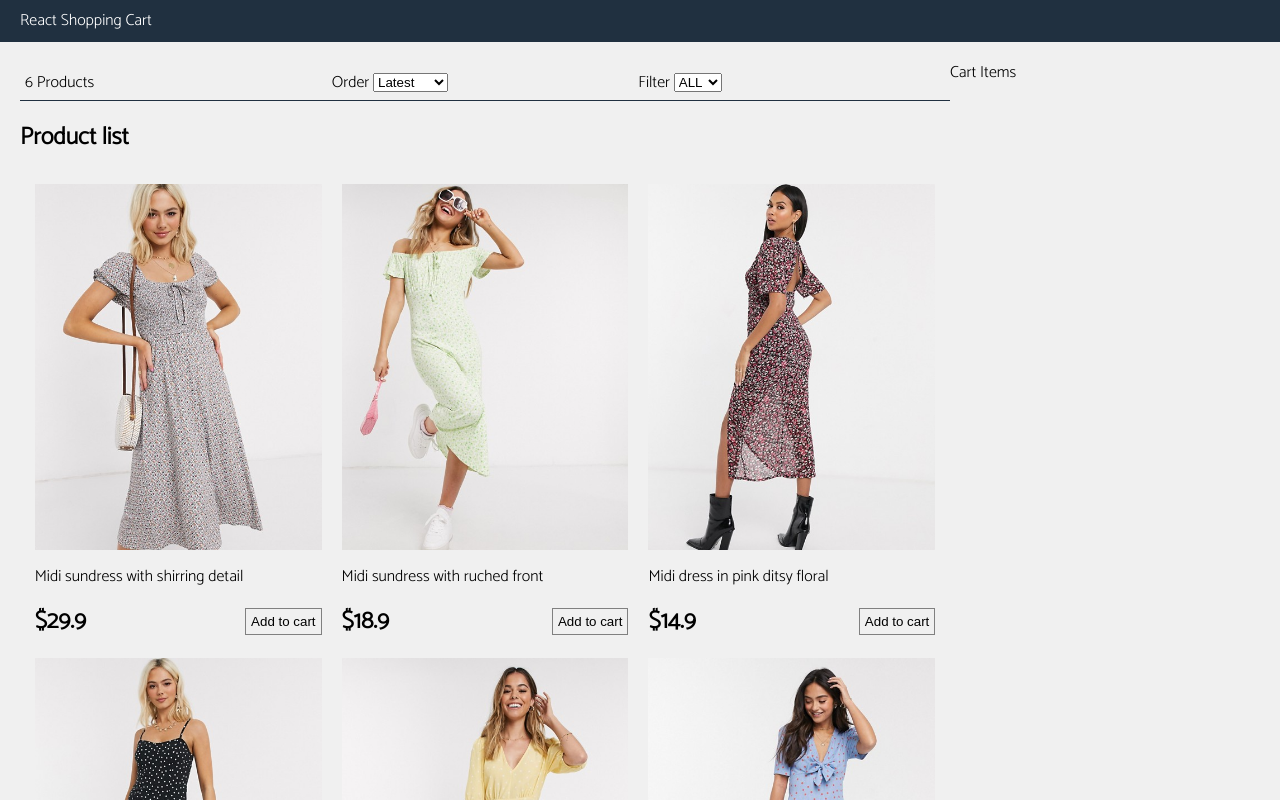
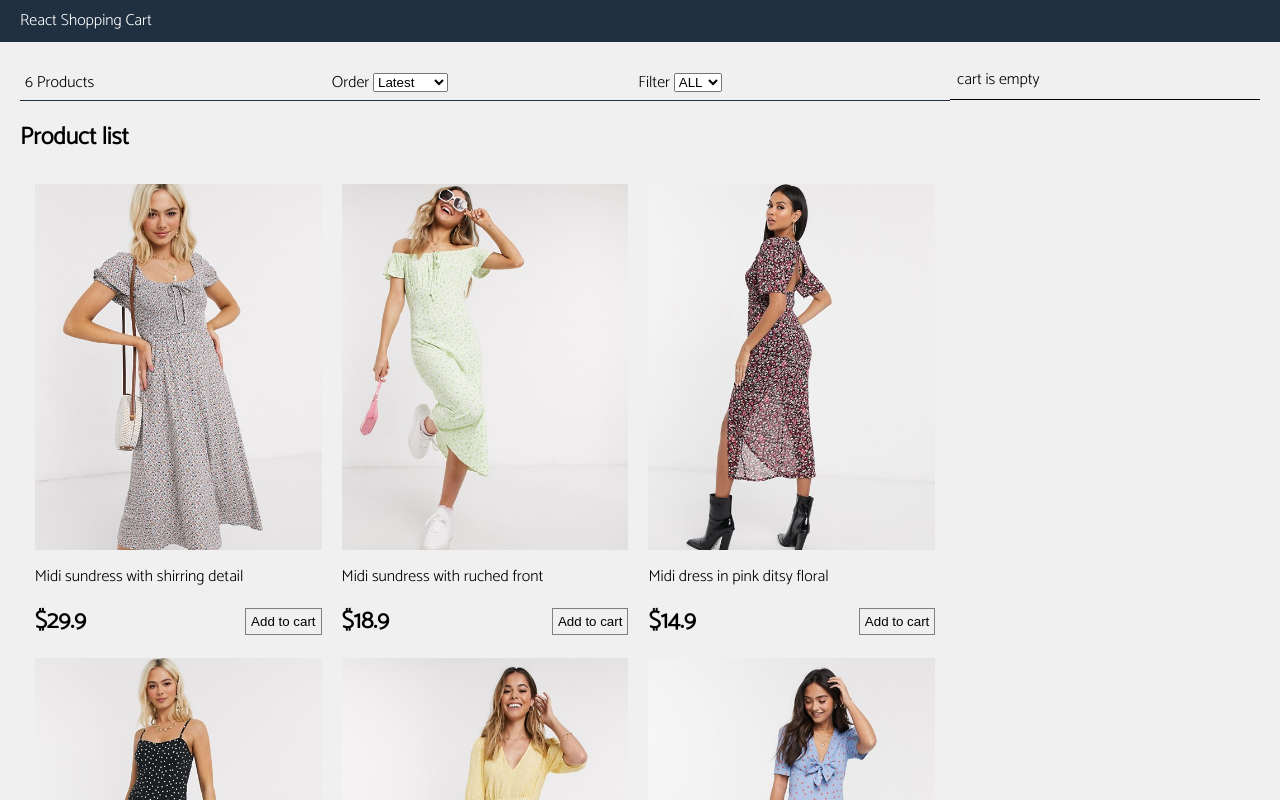
Before and after one commit to mandee86/react-redux-shopping-cart, a React (Create React App) app: page / in a window 1280 px wide. Shown: the top 800 px of the page. Built offline with nearby package versions, Linux system fonts and the light colour scheme.

Commit message:
cart component

```diff
--- a/src/App.js
+++ b/src/App.js
@@ -19,12 +19,7 @@ const App = () => {
 
         <main>
           <div className="content">
-            <div className="main">
-              <Products />
-            </div>
-            <div className="sidebar">
-              Cart Items
-            </div>
+            <Products />
           </div>
         </main>
 
--- a/src/components/Button/Button.js
+++ b/src/components/Button/Button.js
@@ -3,9 +3,9 @@ import React from 'react';
 // styles
 import { StyledButton } from './Button.styles'
 
-const Button = ({ color, children }) => {
+const Button = ({ color, children, onClick, classes }) => {
   return (
-    <StyledButton className="btn" color={color}>
+    <StyledButton className={[classes, "btn"].join(" ")} color={color} onClick={onClick}>
       {children}
     </StyledButton>
   )
--- /dev/null
+++ b/src/components/Cart/Cart.js
@@ -0,0 +1,65 @@
+import React from 'react';
+import formatCurrency from '../../utils';
+
+// components
+import Button from '../Button/Button'
+
+// styles
+import { StyledCart } from './Cart.styles'
+
+const Cart = ({ cartItems, removeFromCart }) => {
+  return (
+    <StyledCart>
+      {cartItems.length === 0 ? (
+        <div className="cart cart-header">
+          cart is empty
+        </div>
+      ) : (
+        <div className="cart cart-header">
+          You have {cartItems.length} in the cart
+        </div>
+      )}
+      <div>
+        <div className="cart">
+          <ul className="cart-items">
+            {cartItems.map(item => {
+              return (
+                <li key={item._id}>
+                  <div>
+                    <img src={item.image} alt={item.title} />
+                  </div>
+                  <div>
+                    <div>{item.title}</div>
+                    <div className="text-right">
+                      {formatCurrency(item.price)} x {item.count} {" "}
+                      <Button
+                        onClick={() => removeFromCart(item)}
+                      >
+                        Remove
+                      </Button>
+                    </div>
+                  </div>
+                </li>
+              )
+            })}
+          </ul>
+        </div>
+        {cartItems.length !== 0 && (
+          <div className="cart">
+            <div className="total">
+              <span>
+                Total: {" "}
+                {formatCurrency(
+                  cartItems.reduce((a, c) => a + c.price * c.count, 0)
+                )}
+              </span>
+              <Button>Proceed</Button>
+            </div>
+          </div>
+        )}
+      </div>
+    </StyledCart>
+  )
+}
+
+export default Cart;
--- /dev/null
+++ b/src/components/Cart/Cart.styles.js
@@ -0,0 +1,41 @@
+import styled from 'styled-components'
+import { Colors } from '../../styles/theme/Theme.styles'
+
+export const StyledCart = styled.div`
+  .cart {
+    padding: 7px;
+    display: flex;
+  }
+  .cart-header {
+    border-bottom: 1px solid ${Colors['black']}
+  }
+  .cart-items {
+    padding: 0;
+    width: 100%;
+    list-style: none;
+    img {
+      width: 100px;
+    }
+    li {
+      display: flex;
+      div {
+        padding: 5px;
+        &:last-child {
+          flex: 1;
+        }
+      }
+    }
+  }
+  .total {
+    display: flex;
+    justify-content: space-between;
+    align-items: center;
+    width: 100%;
+    > span, > button {
+      flex: 1;
+    }
+    > span {
+      font-weight: bold;
+    }
+  }
+`;
--- a/src/components/Product/Product.js
+++ b/src/components/Product/Product.js
@@ -8,7 +8,7 @@ import Button from '../Button/Button'
 // styles
 import { StyledProduct } from './Product.styles'
 
-const Product = ({ product }) => {
+const Product = ({ product, addToCart }) => {
   return (
     <StyledProduct>
       <a href={`#${product._id}`} className="product">
@@ -18,7 +18,10 @@ const Product = ({ product }) => {
           <div>
             {formatCurrency(product.price)}
           </div>
-          <Button color={Colors['gray']}>
+          <Button
+            onClick={() => addToCart(product)}
+            color={Colors['gray']}
+          >
             Add to cart
           </Button>
         </div>
--- a/src/components/ProductList/ProductList.js
+++ b/src/components/ProductList/ProductList.js
@@ -6,7 +6,7 @@ import { StyledProductList } from './ProductList.styles'
 // components
 import Product from '../Product/Product'
 
-const ProductList = ({ products }) => {
+const ProductList = ({ products, addToCart, removeFromCart }) => {
   return (
     <StyledProductList>
       <h2>Product list</h2>
@@ -14,7 +14,10 @@ const ProductList = ({ products }) => {
         {products && products.map(product => {
           return (
             <li key={product._id}>
-              <Product product={product} />
+              <Product
+                product={product}
+                addToCart={addToCart}
+              />
             </li>
           )
         })}
--- a/src/containers/Products/Products.js
+++ b/src/containers/Products/Products.js
@@ -6,6 +6,7 @@ import data from '../../data/data.json'
 // components
 import Filter from '../../components/Filter/Filter'
 import ProductList from '../../components/ProductList/ProductList'
+import Cart from '../../components/Cart/Cart'
 
 // styles
 import { StyledProductsContainer } from './Products.styles'
@@ -13,6 +14,7 @@ import { StyledProductsContainer } from './Products.styles'
 const Products = () => {
 
   const [products, setProducts] = useState(data.products);
+  const [cartItems, setCartItems] = useState([])
   const [size, setSize] = useState("");
   const [sort, setSort] = useState("");
 
@@ -37,7 +39,7 @@ const Products = () => {
     setSort(event.target.value)
 
     const productsArr = [...data.products];
-    const sortedProducts = productsArr.slice().sort((a, b) => (
+    const sortedProducts = productsArr.sort((a, b) => (
       sort === "lowest" ?
         ((a.price > b.price) ? 1 : -1) :
       sort === "highest" ?
@@ -48,8 +50,39 @@ const Products = () => {
     setProducts(sortedProducts)
   }
 
+  const addToCart = (product) => {
+    // clone copy
+    // const cartItems = cartItems.slice()
+    // or
+    const cartItemsArr = [...cartItems];
+    let alreadyInCart = false;
+
+    //
+    cartItemsArr.forEach(item => {
+      if(item._id === product._id) {
+        item.count++;
+        alreadyInCart = true;
+      }
+    })
+
+    if(!alreadyInCart) {
+      // add product as a new item
+      cartItemsArr.push({...product, count: 1})
+    }
+
+    setCartItems(cartItemsArr)
+  }
+
+  const removeFromCart = (product) => {
+    const cartItemsArr = [...cartItems];
+    const filteredArr = cartItemsArr.filter(item => item._id !== product._id);
+
+    setCartItems(filteredArr)
+  }
+
   return (
-    <StyledProductsContainer>
+    <>
+      <div className="main">
         <Filter
           count={products.length}
           size={size}
@@ -59,9 +92,16 @@ const Products = () => {
         />
         <ProductList
           products={products}
+          addToCart={addToCart}
         />
-    </StyledProductsContainer>
-
+      </div>
+      <div className="sidebar">
+        <Cart
+          cartItems={cartItems}
+          removeFromCart={removeFromCart}
+        />
+      </div>
+    </>
   )
 }
 
--- a/src/styles/utils/Utils.styles.js
+++ b/src/styles/utils/Utils.styles.js
@@ -31,5 +31,8 @@ export const Utils = css`
   .text-center {
     text-align: center;
   }
+  .text-right {
+    text-align: right;
+  }
 
 `;
```
Also changed, not shown: 1 other file (tests, documents, lock files or other folders). Lines whose indentation alone changed are shown as unchanged.
